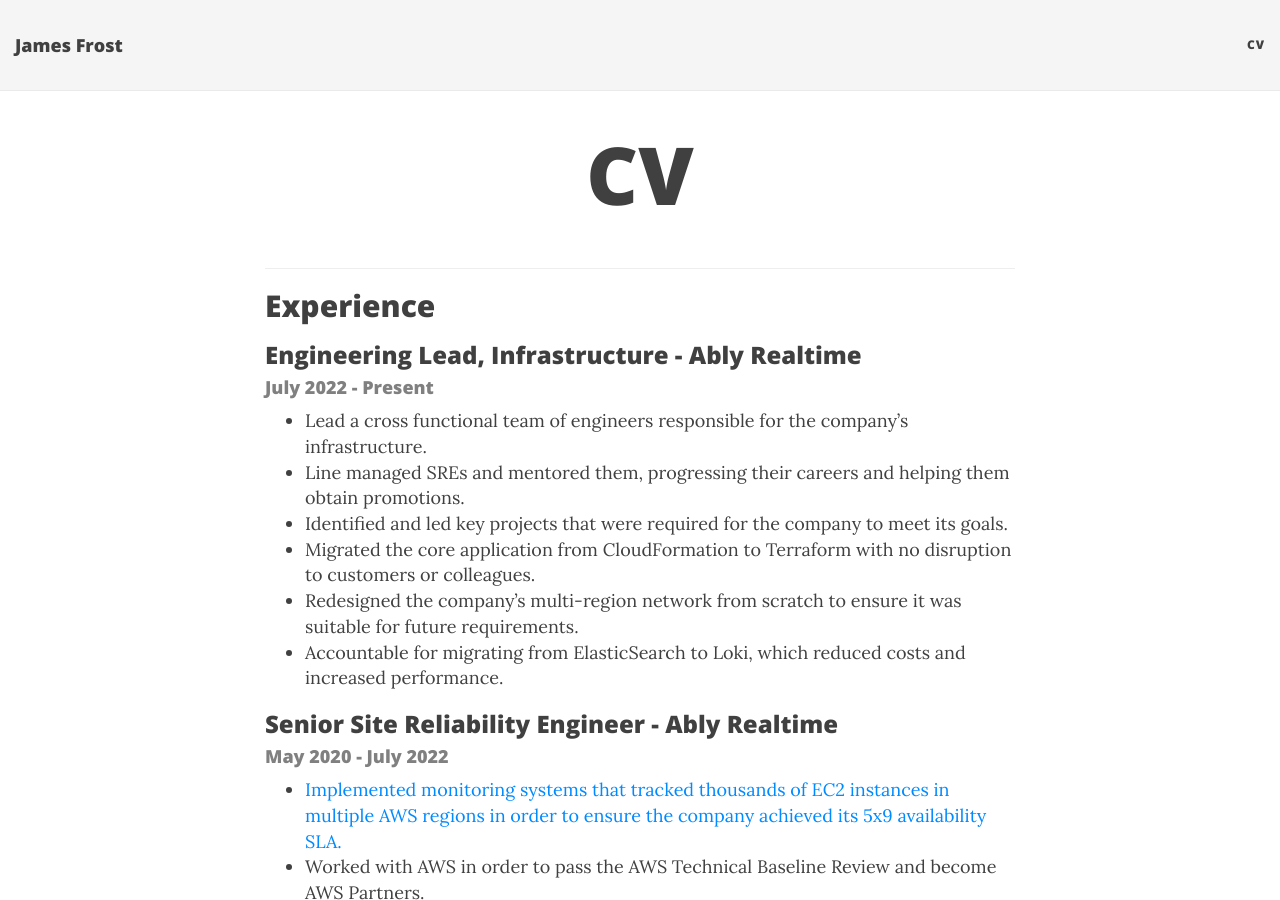
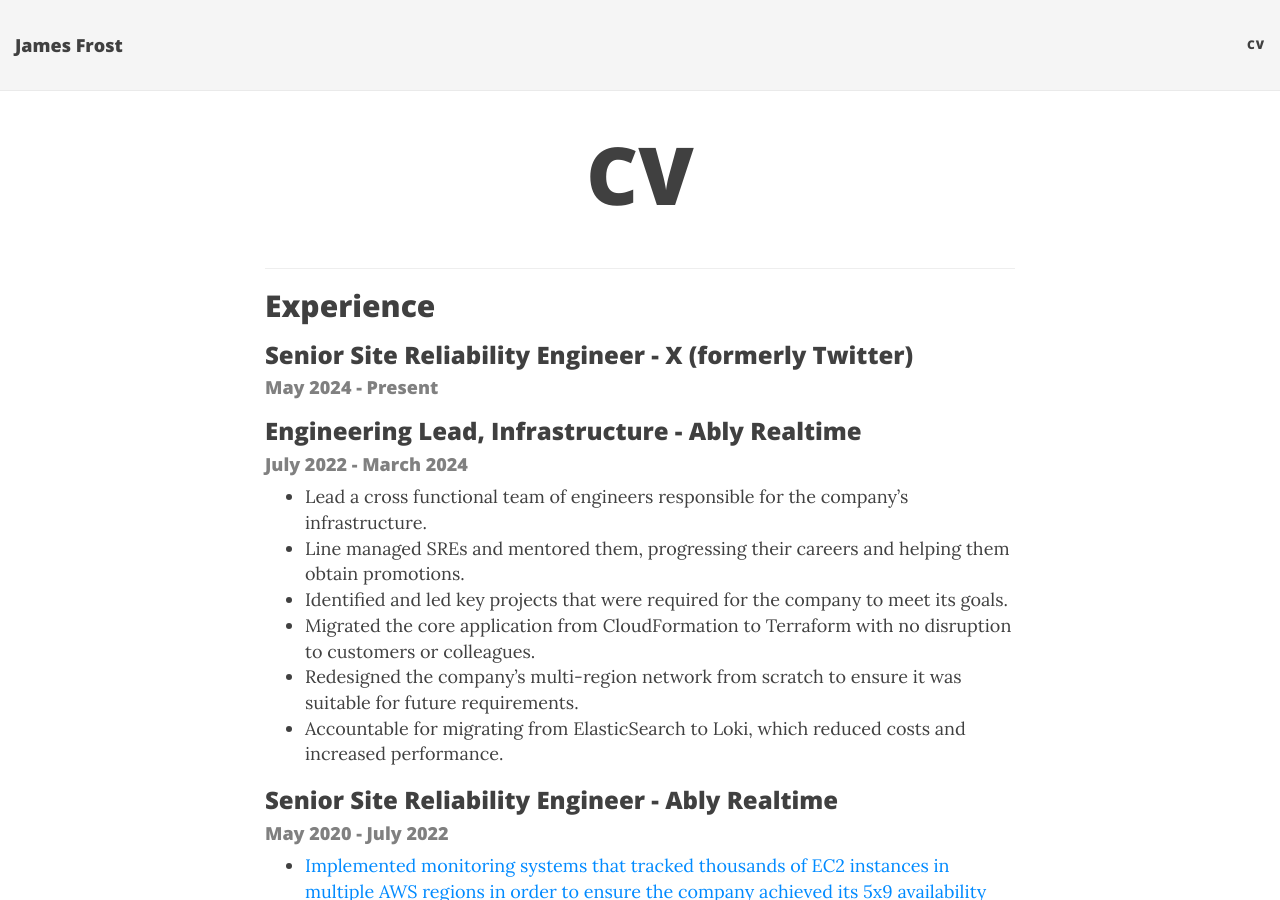
Before and after one commit to JamesFrost/jamesfrost.github.io, a Jekyll site: the page built from cv.md, in a window 1280 px wide and 900 px high. Built offline with Jekyll 4.4.1, drawn with Linux system fonts in a browser that asks for light colours; nearby versions of some CDN libraries.

Commit message:
Update CV

```diff
--- a/cv.md
+++ b/cv.md
@@ -8,9 +8,15 @@ title: CV
 ## Experience
 
 
+### Senior Site Reliability Engineer - X (formerly Twitter)
+
+#### May 2024 - Present
+{: .subtitle }
+
+
 ### Engineering Lead, Infrastructure - Ably Realtime
 
-#### July 2022 - Present
+#### July 2022 - March 2024
 {: .subtitle }
 
 * Lead a cross functional team of engineers responsible for the company's infrastructure.
```
